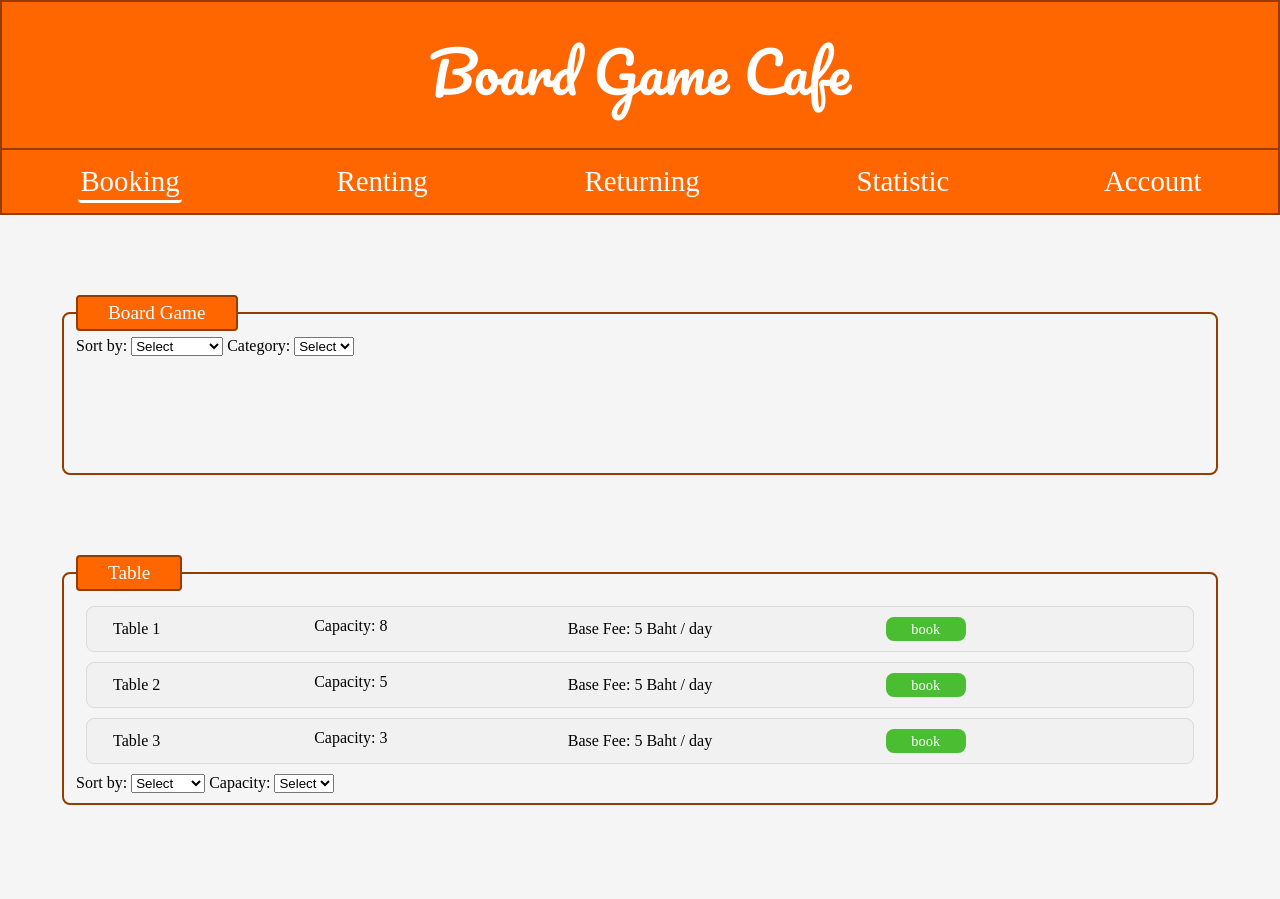
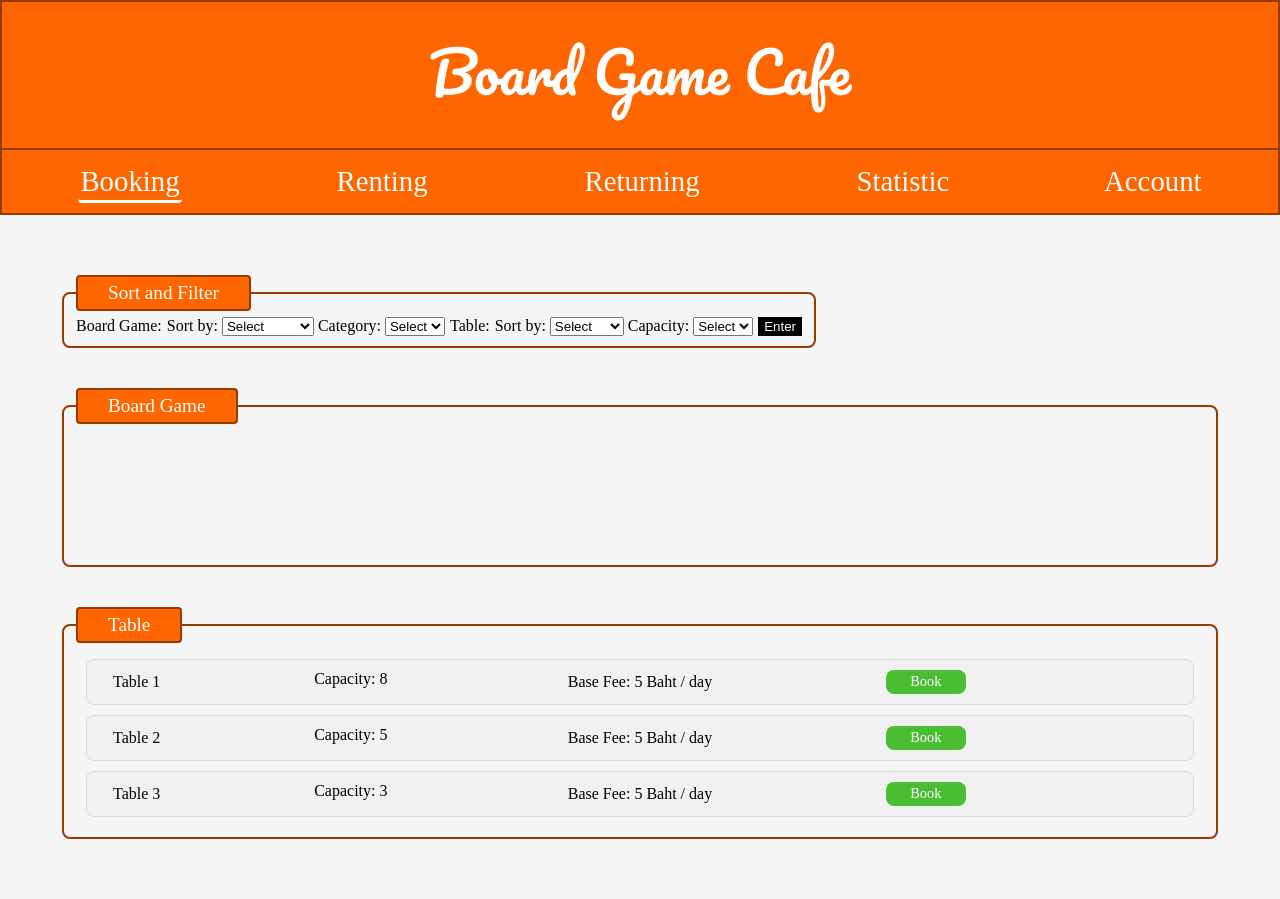
Before and after one commit to EggADayKeepTheTeacherAway/Board-Game-Cafe, a Django app: page /cafe/ in a window 1280 px wide. Before the commit the page ends 805 px from the top, so only its background shows below. Run offline with Django 5.2, Linux system fonts and the light colour scheme; data comes from the database, SQL or seed files in the repository; data that the repository does not hold is empty; parts of the project's set-up code (start-up, migrations or seed data) failed here and were passed over.

Commit message:
feat: make sorting field look cooler still suck ngl and it's can sent to backend and yes backend still error

```diff
--- a/board_game_cafe/static/app/style.css
+++ b/board_game_cafe/static/app/style.css
@@ -62,7 +62,17 @@ hr {
     color: white;
 }
 
+/* sort and filter */
+.controls {
+    display: flex;
+    gap: 5px;
+}
 
+.sort-btn {
+    color: white;
+    background-color: black;
+    border: none;
+}
 /* body start here */
 
 .main-body {
@@ -70,7 +80,7 @@ hr {
 }
 
 .container {
-    margin-top: 80px;
+    margin-top: 40px;
 }
 
 legend {
@@ -89,6 +99,13 @@ fieldset {
 
     border-radius: 8px;
     border: 2px solid #953C00;
+}
+
+#sort-container {
+    min-height: 0px;
+    height: fit-content;
+    width: fit-content;
+
 }
 
 .content {
--- a/board_game_cafe/templates/app/index.html
+++ b/board_game_cafe/templates/app/index.html
@@ -2,6 +2,53 @@
 
 {% block content %}
 <section class="main-body">
+   <form method="post" action="{% url 'board_game_cafe:index' %}">
+    {% csrf_token %}
+    <fieldset class="sort container" id="sort-container">
+        <legend class="sort-header">
+            Sort and Filter
+        </legend>
+        <div class="controls">
+            <label for="board-sort">Board Game:</label>
+            <div id="board-sort">
+                <label for="sort">Sort by:</label>
+                <select id="sort" name="boardgame_sort_mode">
+                    <option value="">Select</option>
+                    <option value="A-Z">Name (A-Z)</option>
+                    <option value="Popularity">Popularity</option>
+                </select>
+
+                <label for="category">Category:</label>
+                <select id="category" name="boardgame_filter">
+                    <option value="">Select</option>
+                    {% for category in list_of_category %}
+                        <option value="{{ category }}">{{ category }}</option>
+                    {% endfor %}
+                </select>
+            </div>
+
+            <label for="table-sort">Table:</label>
+            <div id="table-sort">
+                <label for="table-sortby">Sort by:</label>
+                <select id="table-sortby" name="table_sort_mode">
+                    <option value="">Select</option>
+                    <option value="capacity">Capacity</option>
+                </select>
+
+                <label for="capacity">Capacity:</label>
+                <select id="capacity" name="table_filter">
+                    <option value="">Select</option>
+                    {% for all_capa in list_of_capacity %}
+                        <option value="{{ all_capa }}">{{ all_capa }}</option>
+                    {% endfor %}
+                </select>
+            </div>
+            <button type="submit" class="sort-btn">Enter</button>
+        </div>
+    </fieldset>
+</form>
+
+
     <fieldset class="board-game container">
         <legend class="board-game-header">
             Board Game
@@ -13,35 +60,22 @@
                 <span class="category">Genre: {{ book.category.category_name }}</span>
                 <span class="category">Number of Player: {{ book.group.num_player }}</span>
                 <span class="category">Base Fee: {{ book.group.base_fee }} Baht / day</span>
-                <form method="POST" action="{% url 'board_game_cafe:index' %}">
+                <span class="category">In Stock: {{ book.stock }}</span>
+
+                <form method="POST" action="{% url 'board_game_cafe:index' %}" class="booking-form">
                     {% csrf_token %}
-                    <input type="hidden" name="boardgame_sort_mode" value="none">
-                    <input type="hidden" name="boardgame_filter" value="none">
-                    <input type="hidden" name="table_sort_mode" value="none">
-                    <input type="hidden" name="table_filter" value="none">
-                    <button type="submit" class="button">book</button>
+                    <input type="hidden" name="item_type" value="BoardGame">
+                    <input type="hidden" name="item_id" value="{{ book.boardgame_id }}">
+                    <button type="submit"
+                            class="button book-button"
+                            data-item-id="{{ book.boardgame_id }}"
+                            onclick="toggleBookingState(event, this)">
+                        Book
+                    </button>
                 </form>
-
             </div>
         {% endfor %}
 
-        <div class="controls">
-            <label for="sort">Sort by:</label>
-            <select id="sort" onchange="">
-                <option value="">Select</option>
-                <option value="name_asc">Name (A-Z)</option>
-                <option value="popular">Popularity</option>
-            </select>
-
-            <label for="category">Category:</label>
-            <select id="category" onchange="">
-                <option value="">Select</option>
-                {% for category in list_of_category %}
-                    <option value="{{ category }}">{{ category }}</option>
-                {% endfor %}
-            </select>
-
-        </div>
     </fieldset>
 
     <fieldset class="table container">
@@ -50,29 +84,43 @@
         </legend>
 
         {% for table in data.table %}
-            <div class="content">
+            <div class="content" id="table">
                 <span class="name">Table {{ table.table_id }}</span>
                 <span class="capacity">Capacity: {{ table.capacity }}</span>
-                <span class="category">Base Fee: {{ table.fee}}  Baht / day</span>
-                <a href="{% url 'board_game_cafe:post_view' %}?action=book" class="button">book</a>
+                <span class="category">Base Fee: {{ table.fee }} Baht / day</span>
+                <form method="POST" action="{% url 'board_game_cafe:index' %}" class="booking-form">
+                    {% csrf_token %}
+                    <input type="hidden" name="item_type" value="Table">
+                    <input type="hidden" name="item_id" value="{{ table.table_id }}">
+                    <button type="submit"
+                            class="button book-button"
+                            data-item-id="{{ table.table_id }}"
+                            onclick="toggleBookingState(event, this)">
+                        Book
+                    </button>
+                </form>
             </div>
         {% endfor %}
 
-        <div class="controls">
-            <label for="table-sort">Sort by:</label>
-            <select id="table-sort" onchange="">
-                <option value="">Select</option>
-                <option value="capacity">Capacity</option>
-            </select>
-
-            <label for="capacity">Capacity:</label>
-            <select id="capacity" onchange="">
-                <option value="">Select</option>
-                {% for all_capa in list_of_capacity %}
-                    <option value="{{ all_capa }}">{{ all_capa }}</option>
-                {% endfor %}
-            </select>
-        </div>
     </fieldset>
 </section>
+
+<script>
+    function toggleBookingState(event, button) {
+        // Prevent form submission
+        event.preventDefault();
+
+        // Check the current state of the button and toggle
+        if (button.innerText.trim() === "Book") {
+            button.innerText = "Cancel";
+            button.style.backgroundColor = "red";
+        } else {
+            button.innerText = "Book";
+            button.style.backgroundColor = ""; // Reset to default
+        }
+
+        // Optionally, submit the form programmatically here if needed:
+        // button.closest("form").submit();
+    }
+</script>
 {% endblock %}
--- a/board_game_cafe/templates/base.html
+++ b/board_game_cafe/templates/base.html
@@ -41,11 +41,13 @@
             </div>
         </div>
     </div>
-    {% if messages %}
-        {% for msg in messages %}
-          <p class="{{ msg.tags }}">{{ msg }}</p>
-        {% endfor %}
-    {% endif %}
+      {% if messages %}
+        <ul class="messages">
+            {% for message in messages %}
+                <li>{% if message.tags %} class="{{ message.tags }}"{% endif %}> {{ message }}</li>
+            {% endfor %}
+        </ul>
+      {% endif %}
     {% block content %}{% endblock %}
 </body>
 </html>
--- a/board_game_cafe/urls.py
+++ b/board_game_cafe/urls.py
@@ -8,7 +8,6 @@ app_name = "board_game_cafe"
 
 urlpatterns = [
     path("", views.HomeView.as_view(), name="index"),
-    path("post", views.HomeView.as_view(), name="post_view"),
     path("rent/", views.RentView.as_view(), name="rent"),
     path("return/", views.ReturnView.as_view(), name="return"),
     path("stat/", views.StatView.as_view(), name="stat"),
```
